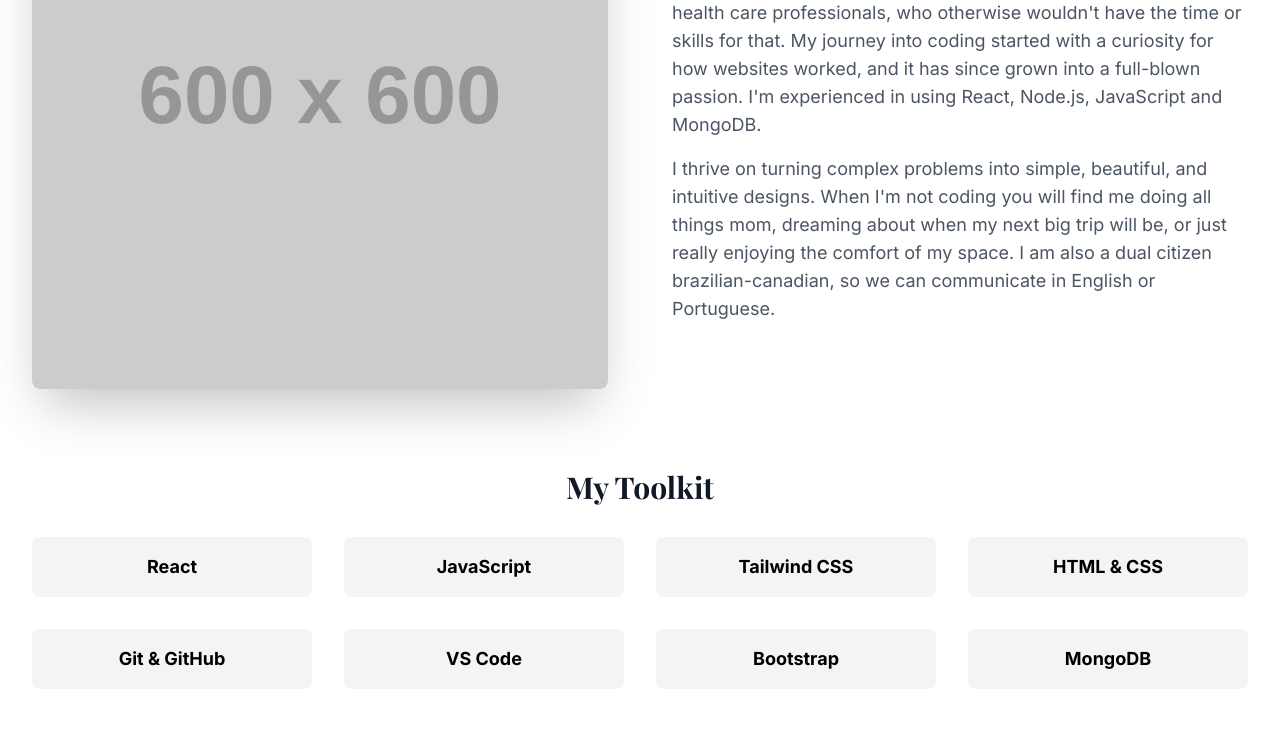
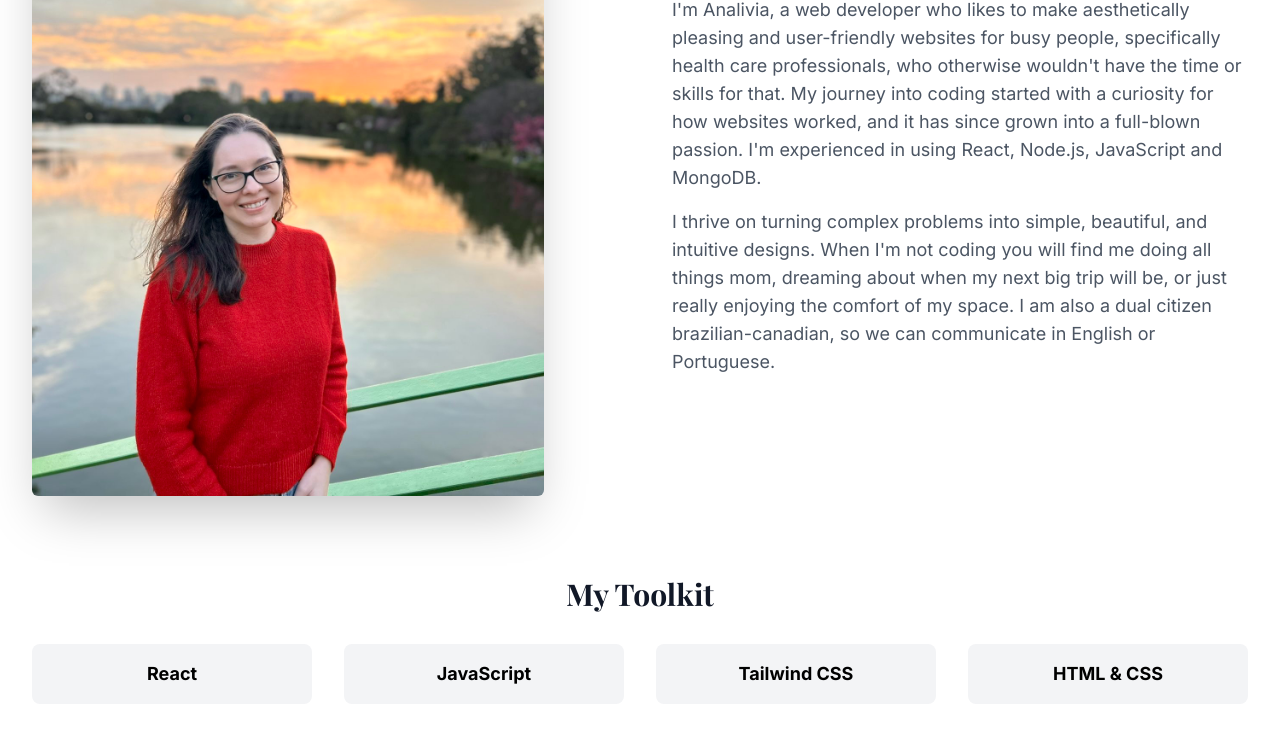
Before and after one commit to analiviag/Personal-site, a plain HTML site: page about.html in a window 1280 px wide. Shown: the part 347-1080 px from the top of the page. Drawn offline with nearby package versions, Linux system fonts and the light colour scheme; placeholder pictures from the web are drawn by us.

Commit message:
update about me and image

```diff
--- a/about.html
+++ b/about.html
@@ -111,23 +111,23 @@
           <div class="grid grid-cols-1 md:grid-cols-2 gap-16 items-center">
             <div class="fade-in-section">
               <img
-                src="https://placehold.co/600x600/e74c3c/white?text=Analivia"
+                src="./images/analivia.jpg"
                 alt="Analivia Costa Profile Picture"
-                class="rounded-lg shadow-2xl w-full"
+                class="rounded-md shadow-2xl max-w-lg"
               />
             </div>
             <div class="fade-in-section">
               <h1 class="text-4xl md:text-5xl font-bold text-gray-900">
-                A Bit About Me
+                Hello!
               </h1>
               <p class="mt-4 text-lg text-gray-600">
-                Hello! I'm Analivia, a web developer who likes to make
-                aesthetically pleasing and user-friendly websites for busy
-                people, specifically health care professionals, who otherwise
-                wouldn't have the time or skills for that. My journey into
-                coding started with a curiosity for how websites worked, and it
-                has since grown into a full-blown passion. I'm experienced in
-                using React, Node.js, JavaScript and MongoDB.
+                I'm Analivia, a web developer who likes to make aesthetically
+                pleasing and user-friendly websites for busy people,
+                specifically health care professionals, who otherwise wouldn't
+                have the time or skills for that. My journey into coding started
+                with a curiosity for how websites worked, and it has since grown
+                into a full-blown passion. I'm experienced in using React,
+                Node.js, JavaScript and MongoDB.
               </p>
               <p class="mt-4 text-lg text-gray-600">
                 I thrive on turning complex problems into simple, beautiful, and
```
Also changed, not shown: images/analivia.jpg (added), images/corte.jpg (deleted).
